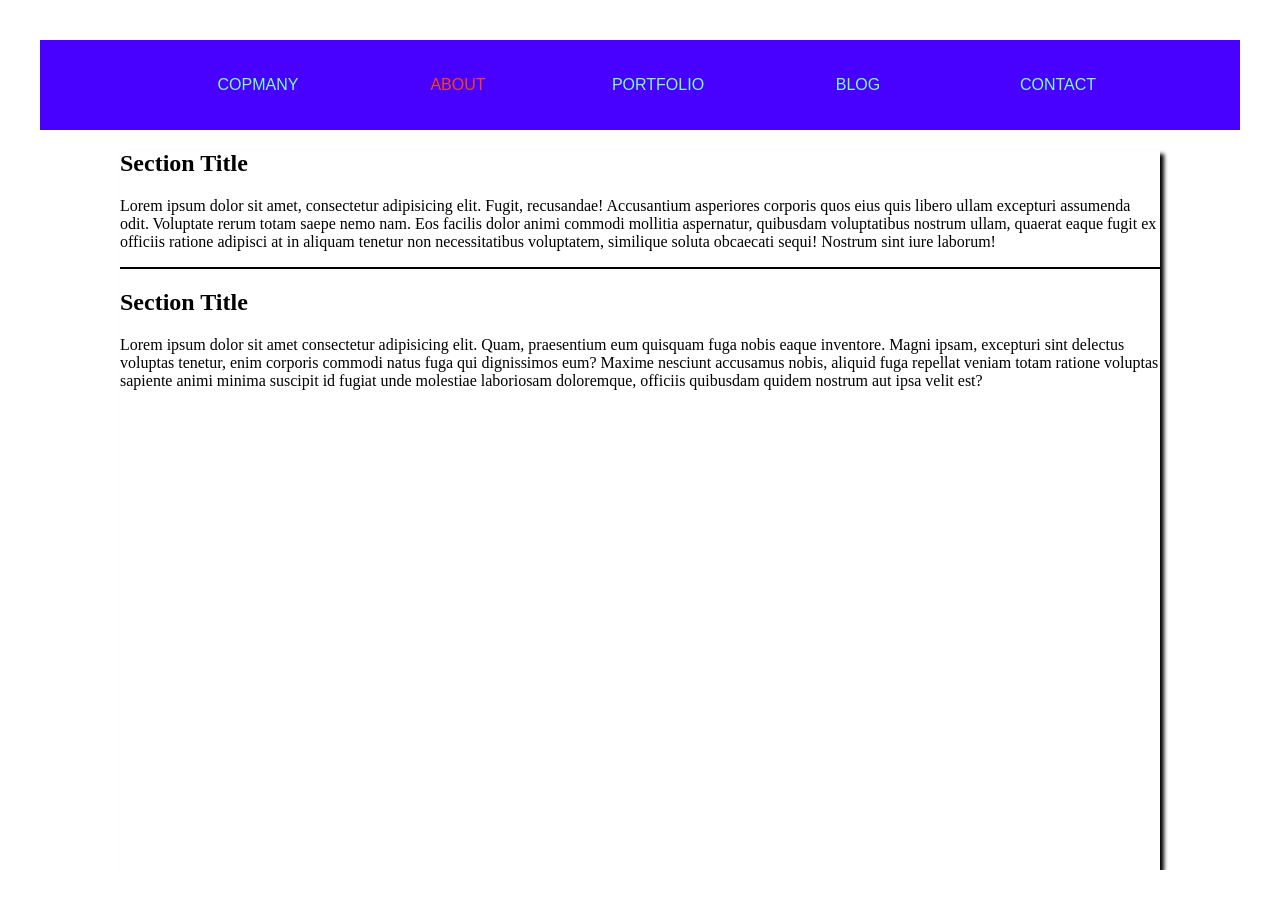
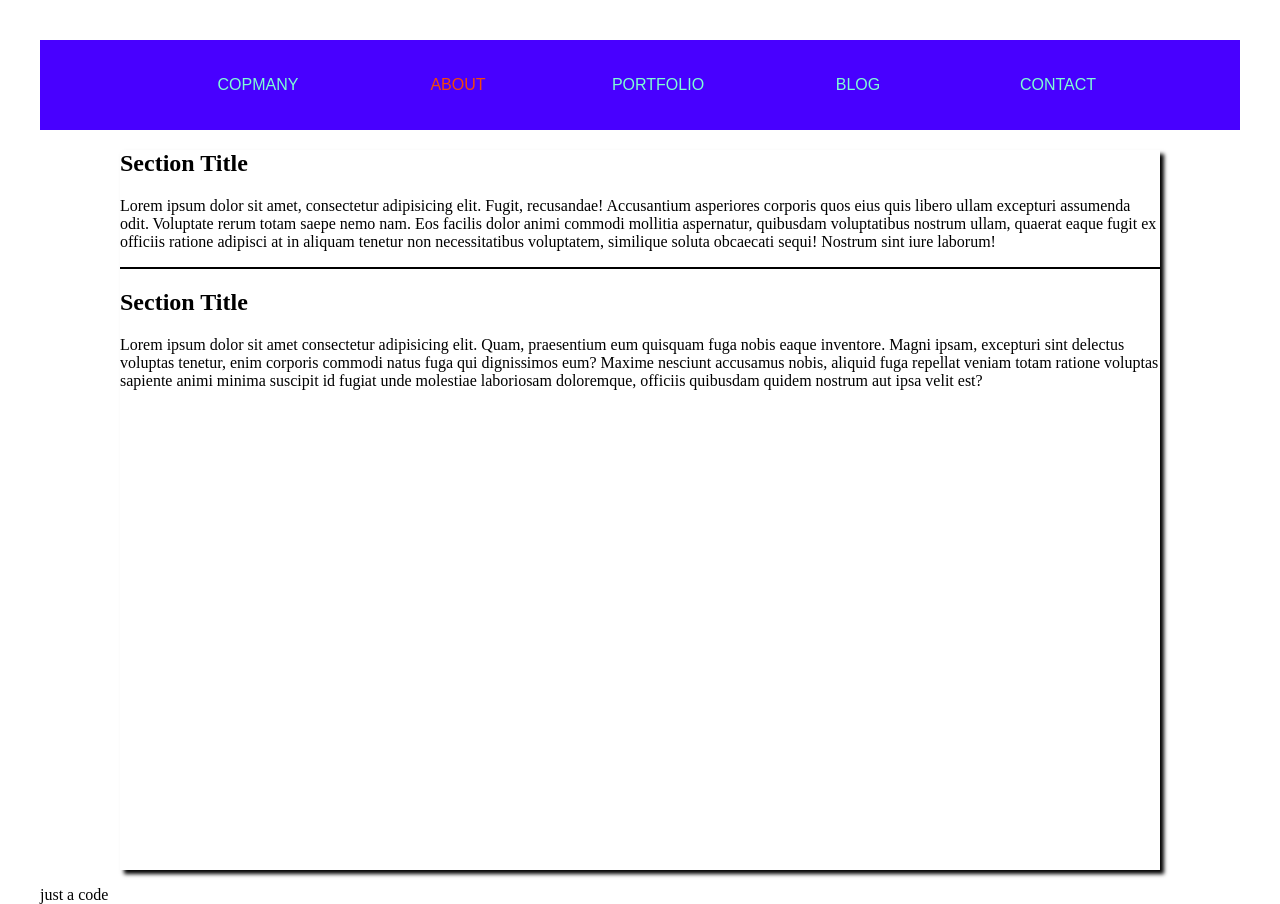
Before and after one commit to sviat66/beetroot, a plain HTML site: page index.html in a window 1280 px wide. Before the commit the page ends 870 px from the top, so only its background shows below. Drawn offline with Linux system fonts and the light colour scheme.

Commit message:
create footer block

```diff
--- a/index.html
+++ b/index.html
@@ -45,6 +45,8 @@
             <p>Lorem ipsum dolor sit amet consectetur adipisicing elit. Quam, praesentium eum quisquam fuga nobis eaque inventore. Magni ipsam, excepturi sint delectus voluptas tenetur, enim corporis commodi natus fuga qui dignissimos eum? Maxime nesciunt accusamus nobis, aliquid fuga repellat veniam totam ratione voluptas sapiente animi minima suscipit id fugiat unde molestiae laboriosam doloremque, officiis quibusdam quidem nostrum aut ipsa velit est?</p>
         </section>
     </main>
-    <footer class="footer"></footer>
+    <footer class="footer">
+        <P>just a code </P>
+    </footer>
 </body>
 </html>
```
